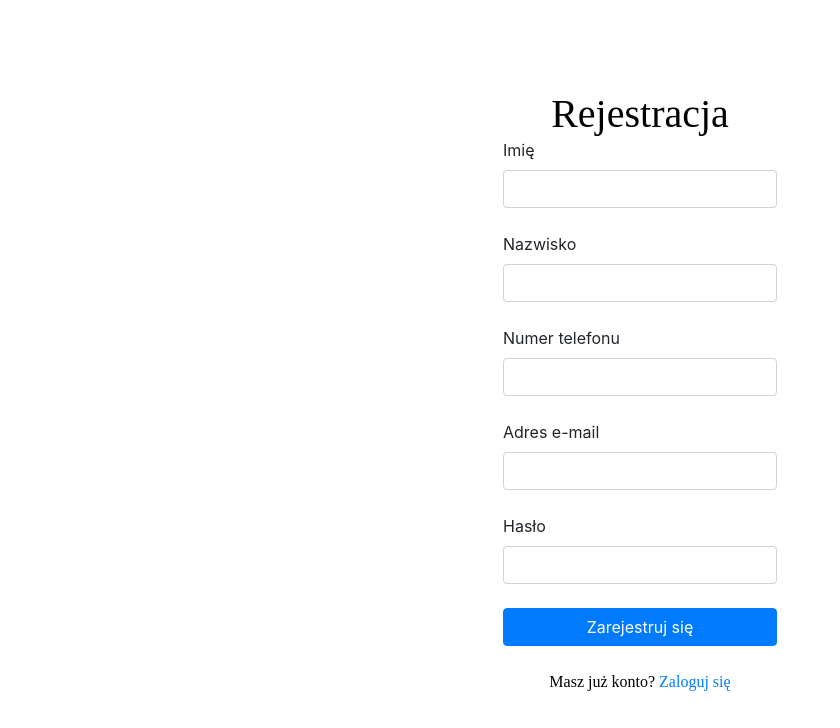
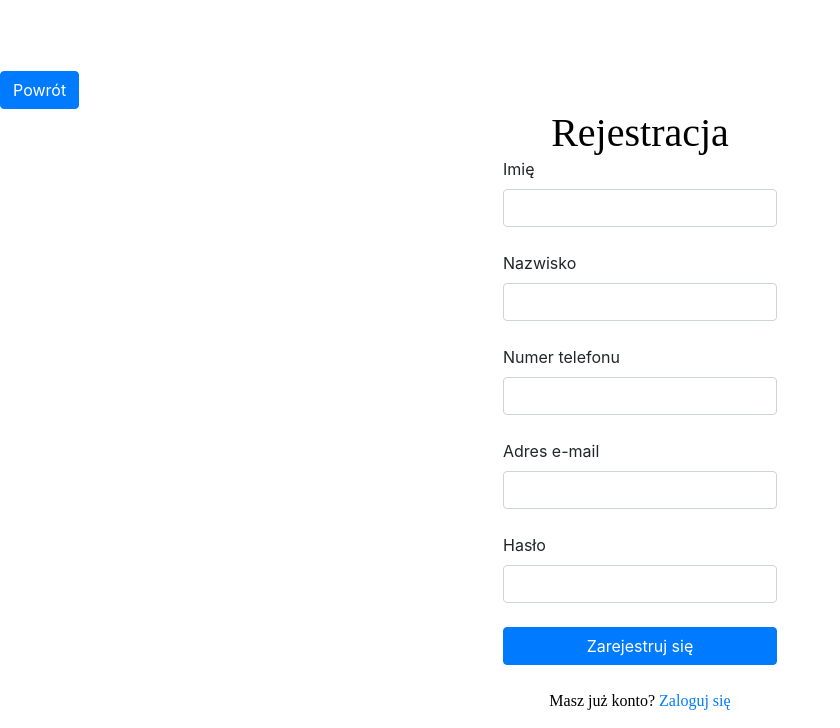
Before and after one commit to jasina007/library, a Flask app: page /register in a window 1280 px wide. Shown: the top 728 px of the page, without its empty margins (0-840 px from the left). Run offline with Flask 3, Linux system fonts and the light colour scheme; some libraries are stand-ins or nearby versions.

Commit message:
changed buttons to Polish to main menu

```diff
--- a/templates/login.html
+++ b/templates/login.html
@@ -11,8 +11,8 @@
     <link rel="stylesheet" href="static/style.css" />
 </head>
 <body>
-  <a href="/">
-    <button class='btn btn-primary mr-auto'>
+  <a href="/" class="mr-auto">
+    <button class='btn btn-primary'>
         Powrót
     </button>
   </a>
--- a/templates/register.html
+++ b/templates/register.html
@@ -11,6 +11,11 @@
     <link rel="stylesheet" href="static/style.css" />
 </head>
 <body>
+  <a href="/" class="mr-auto">
+    <button class='btn btn-primary'>
+      Powrót
+    </button>
+  </a>
     <h1>Rejestracja</h1>
     <form>
   <!-- Email input -->
```
